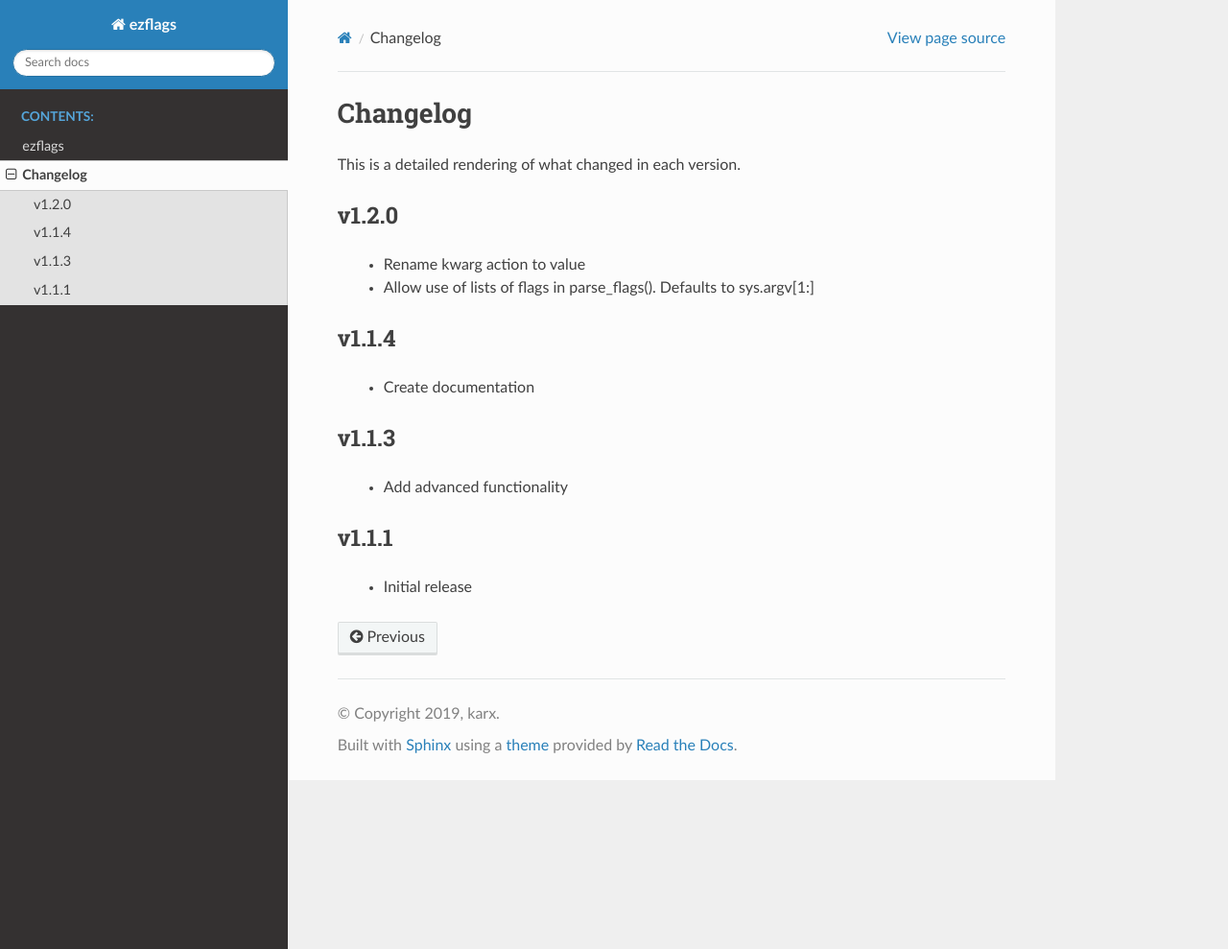
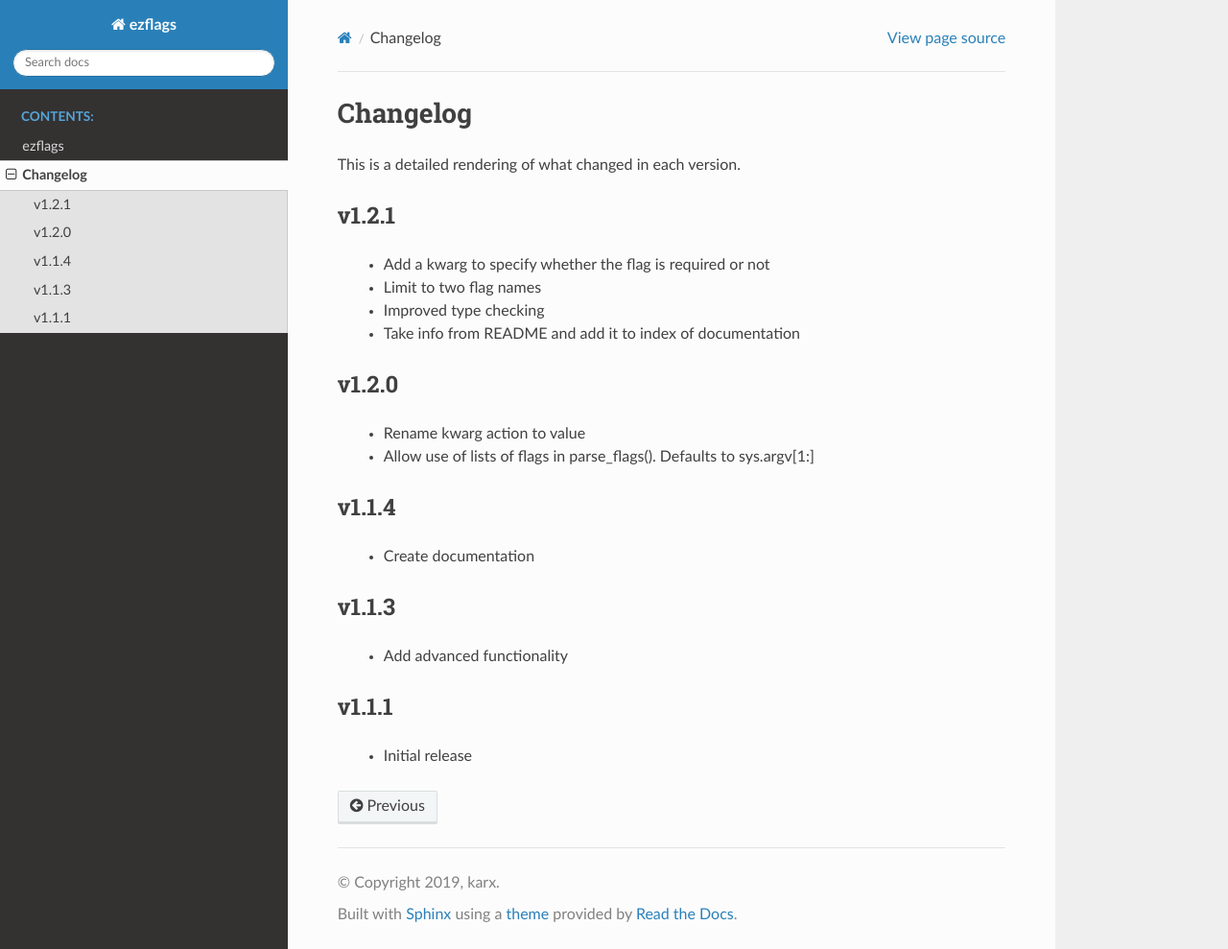
Before and after one commit to karx1/ezflags, a Sphinx documentation site: the page built from docs/source/changelog.rst, in a window 1280 px wide and 989 px high. Shown: the whole window at 96% size. Built offline with Sphinx 7.4.7 and the Read the Docs theme 2.0.0, drawn with Linux system fonts in a browser that asks for light colours.

Commit message:
Add details for version 1.2.1 to changelog

```diff
--- a/docs/source/changelog.rst
+++ b/docs/source/changelog.rst
@@ -2,6 +2,15 @@ Changelog
 =========
 
 This is a detailed rendering of what changed in each version.
+
+.. _vp1p2p1:
+
+v1.2.1
+-------
+ - Add a kwarg to specify whether the flag is required or not
+ - Limit to two flag names
+ - Improved type checking
+ - Take info from README and add it to index of documentation
 
 .. _vp1p2p0:
 
```
